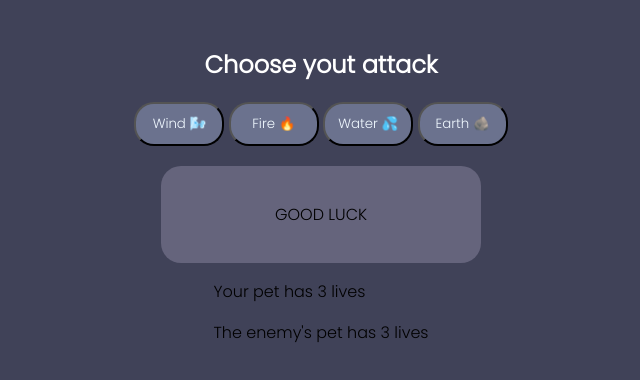
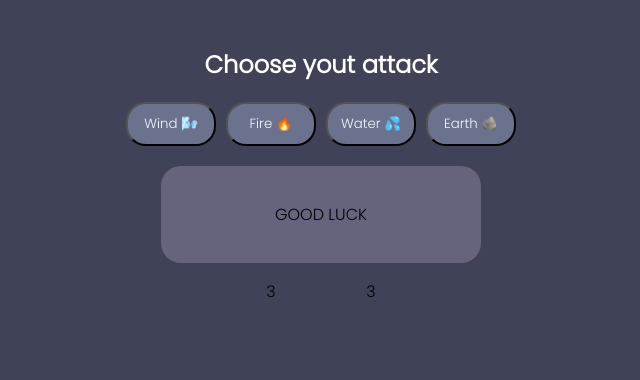
Before and after one commit to Jasonparra21/Curso-de-Programaci-n-B-sica, a plain HTML site: page JEIKEPON.html in a window 1280 px wide. Both pictures are taken after a click on the button "Choose". Shown: the part 86-466 px from the top of the page, without its empty margins (319-959 px from the left). Drawn offline with Linux system fonts and the light colour scheme.

Commit message:
CSS done

```diff
--- a/JEIKEPON.html
+++ b/JEIKEPON.html
@@ -14,46 +14,46 @@
         <h2 class="subtitle"> Choose your Pet</h2>
 
         <div class="Cards">
+            <input type="radio" name="pet" id="Drawid"/>
             <label class="Jeikepon_card" for="Drawid">
                 <p>Drawid</p>
                 <img src="./Img/Blue-Dragon.png" alt="Drawid">
             </label>
-        <input type="radio" name="pet" id="Drawid"/>
-        <label class="Jeikepon_card" for="Orchiwet">
+            <input type="radio" name="pet" id="Orchiwet"/>
+            <label class="Jeikepon_card" for="Orchiwet">
             <p>Orchiwet</p>
                 <img src="./Img/Orchiwet.png" alt="Orchiwet">
         </label>
-        <input type="radio" name="pet" id="Orchiwet"/>
+        <input type="radio" name="pet" id="Toprock"/>
         <label class="Jeikepon_card" for="Toprock">
             <p>Toprock</p>
                 <img src="./Img/Toprock.png" alt="Toprock">
         </label>
-        <input type="radio" name="pet" id="Toprock"/>
+        <input type="radio" name="pet" id="Vessptox"/>
         <label class="Jeikepon_card" for="Vessptox">
             <p>Vessptox</p>
                 <img src="./Img/Vessptox.png" alt="Vessptox">
         </label>
-        <input type="radio" name="pet" id="Vessptox"/>
+        <input type="radio" name="pet" id="Frogblex"/>
         <label class="Jeikepon_card" for="Frogblex">
             <p>Frogblex</p>
                 <img src="./Img/Frogblex.png" alt="Frogblex">
         </label>
-        <input type="radio" name="pet" id="Frogblex"/>
+        <input type="radio" name="pet" id="WhitePhoenix"/>
         <label class="Jeikepon_card" for="WhitePhoenix">
             <p>WhitePhoenix</p>
                 <img src="./Img/Whitephoenix.png" alt="WhitePhoenix">
         </label>
-        <input type="radio" name="pet" id="WhitePhoenix"/>
+        <input type="radio" name="pet" id="RazorEagle"/>
         <label class="Jeikepon_card" for="RazorEagle">
             <p>RazorEagle</p>
                 <img src="./Img/RazorEagle.png" alt="RazorEagle">
         </label>
-        <input type="radio" name="pet" id="RazorEagle"/>
+        <input type="radio" name="pet" id="Xcorpion"/>
         <label class="Jeikepon_card" for="Xcorpion">
             <p>Xcorpion</p>
                 <img src="./Img/Xcorpion.png" alt="Xcorpion">
         </label>
-        <input type="radio" name="pet" id="Xcorpion"/>
         </div>
         <!-- Drawid -> Fire & Air //Dragon
         Orchiwet -> Air & Water // orquidea
@@ -69,7 +69,7 @@
     <section id="Choose_attack">
         <h1 class="game_title"> JEIKEPON! 🌬️🔥💦🪨</h1>
         <h2 class="subtitle"> Choose yout attack </h2>
-        <div>
+        <div class="attack-cards">
             <button id="wind-button" class="atack-button"> Wind 🌬️</button>
             <button id="fire-button" class="atack-button"> Fire 🔥</button>
             <button id="water-button" class="atack-button"> Water 💦</button>
@@ -82,11 +82,17 @@
             <button id="restart-button">Restart</button>
             </section>
         </div>
-        <div>
-            <div id="player-attacks"></div>
-            <div id="enemy-attacks"></div>
-            <p>Your pet   <span id="playerPet"></span> has <span id="playerLives">3</span> lives</p>
-            <p>The enemy's pet <span id="enemysPet"></span> has <span id="enemyLives">3</span> lives</p>
+        <div class="attack">
+            <div class="player-attacks">
+                <p id="playerLives">3</p>
+                <p id="playerPet"></p>
+                <div id="player-attacks"></div>
+            </div>
+            <div class="enemy-attacks">
+                <p id="enemyLives">3</p>
+                <p id="enemysPet"></p>
+                <div id="enemy-attacks"></div>
+            </div>
         </div>
     </section>
 </body>
--- a/styles.css
+++ b/styles.css
@@ -26,7 +26,7 @@ body{
     justify-content: center;
     align-items: center;
 }
-.Cards {
+.Cards, .attack-cards {
     display: flex;
     flex-wrap: wrap;
     justify-content: center;
@@ -61,6 +61,10 @@ body{
 }
 input{
     display: none;
+}
+input:checked + label {
+    background-color: darkred;
+
 }
 #Choose_attack {
     display: flex;
@@ -97,3 +101,19 @@ input{
     border-radius: 20px;
     font-family: 'Poppins', sans-serif;
 }
+
+.attack{
+    display: grid;
+    grid-template-columns: 100px 100px;
+}
+
+.enemy-attacks, .player-attacks{
+    display: flex;
+    flex-direction: column;
+    align-items: center;
+}
+@media(max-width: 360px){
+    .Cards, .attack-cards{
+        flex-direction: column;
+    }
+}
```
